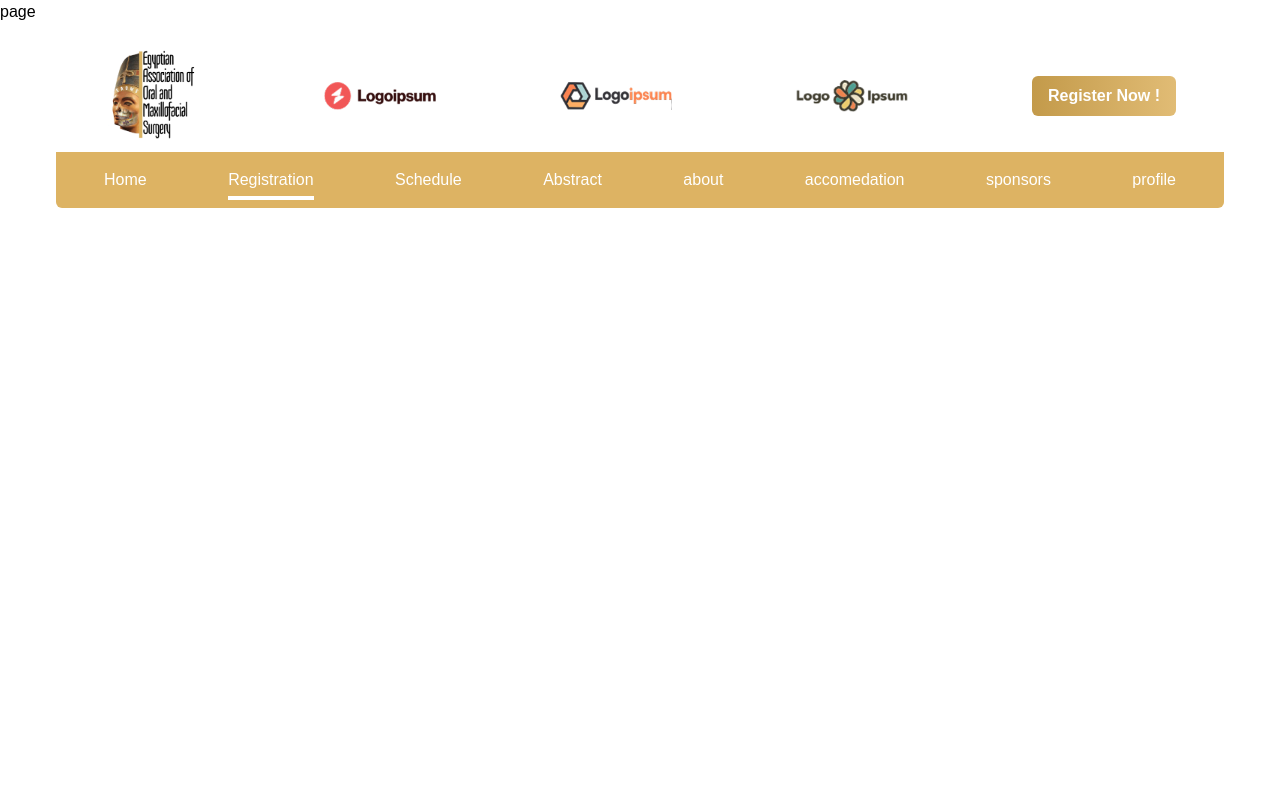
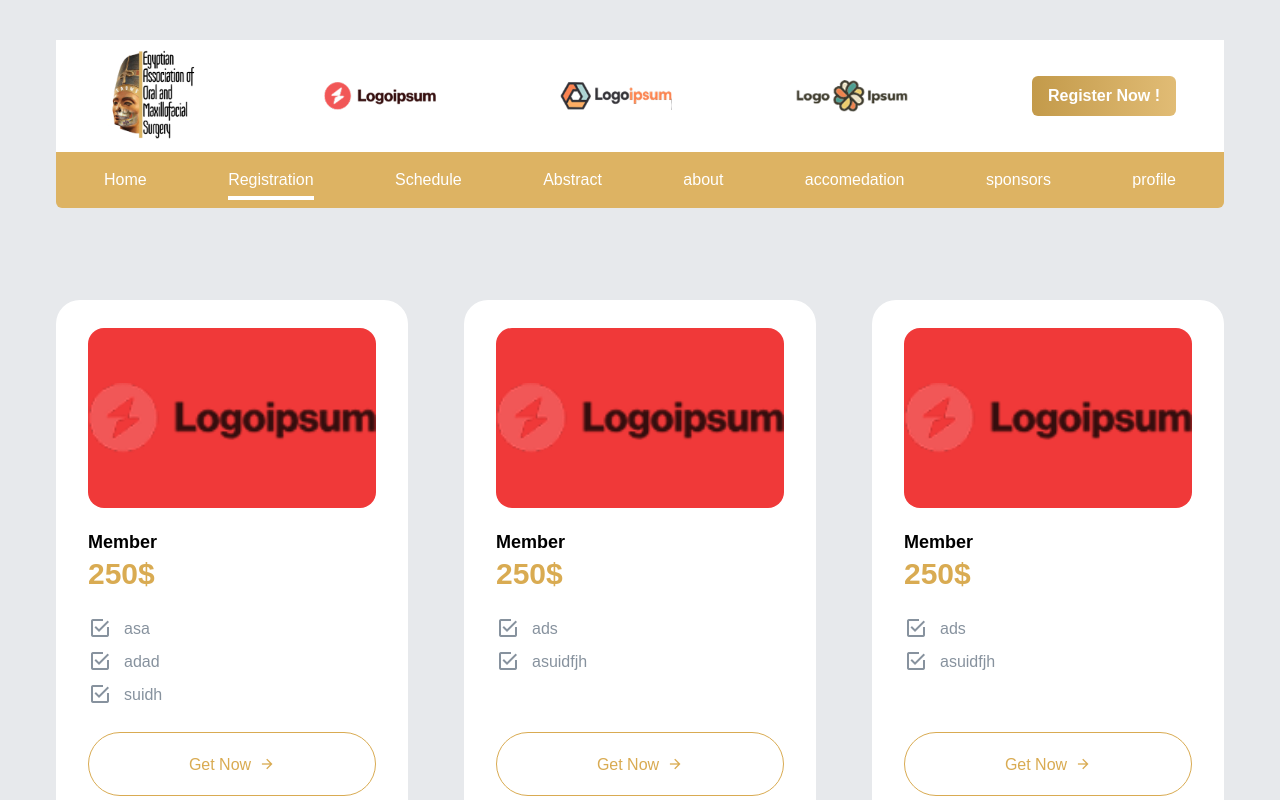
Before and after one commit to Nehal-Homoda/dentist-event, a Next.js app: page /registration in a window 1280 px wide. Built offline with nearby package versions, Linux system fonts and the light colour scheme.

Commit message:
make register card component

```diff
--- a/src/app/(default)/registration/page.tsx
+++ b/src/app/(default)/registration/page.tsx
@@ -1,7 +1,42 @@
-import React from 'react'
+import BaseRegisterCard from "@/components/shared/BaseRegisterCard";
+import React from "react";
+import { elements } from "@/core/AssetsManager";
 
+const cards = [
+    {
+        title: "Member",
+        price: "250$",
+        image: elements.sponsor1.src,
+        programs: ["asa", "adad", "suidh"],
+    },
+    {
+        title: "Premium",
+        price: "450$",
+        image: elements.sponsor2.src,
+        programs: ["ads", "asuidfjh"],
+    },
+    {
+        title: "Premium",
+        price: "450$",
+        image: elements.sponsor3.src,
+        programs: ["ads", "asuidfjh"],
+    },
+];
+// const programList = ["asa", "adad", "ads"];
 export default function page() {
-  return (
-    <div>page</div>
-  )
+    return (
+      <div className="py-[300px]">
+
+        <div className="grid grid-cols-3 gap-14 container ">
+            {cards.map((item, index) => (
+                <BaseRegisterCard  key={index}
+                    image={elements.sponsor1.src}
+                    price="250$"
+                    programList={item.programs}
+                    userTypeTitle="Member"
+                ></BaseRegisterCard>
+            ))}
+        </div>
+      </div>
+    );
 }
--- a/src/assets/styles/globals.css
+++ b/src/assets/styles/globals.css
@@ -50,6 +50,7 @@ body {
     height: 100%;
     max-width: 100vw;
     overflow-x: hidden;
+    background-color: #e7e9ec;
 }
 
 body {
--- a/src/components/Base/BaseOutlineBtn.tsx
+++ b/src/components/Base/BaseOutlineBtn.tsx
@@ -1,7 +1,13 @@
-import React from 'react'
+import React from "react";
 
-export default function BaseOutlineBtn() {
-  return (
-    <div>OutlineBtn</div>
-  )
+type Props = {
+    children: React.ReactNode;
+};
+export default function BaseOutlineBtn({ children }: Props) {
+    return (
+        <button className=" w-full border border-primary rounded-full  px-4 h-16 text-primary hover:bg-primary hover:text-background">
+            {children}
+            <span className="ms-2 font-bold mdi mdi-arrow-right "></span>
+        </button>
+    );
 }
--- a/src/components/layout/AppNavBar.tsx
+++ b/src/components/layout/AppNavBar.tsx
@@ -7,6 +7,8 @@ import { elements,brand } from "@/core/AssetsManager";
 import Link from "next/link";
 import { usePathname } from "next/navigation";
 import BaseBtn from "@/components/Base/BaseBtn";
+import BaseOutlineBtn from "../Base/BaseOutlineBtn";
+import BaseRegisterCard from "../shared/BaseRegisterCard";
 
 const navLinks = [
     { name: "Home", link: RoutesManager.home },
@@ -18,6 +20,8 @@ const navLinks = [
     { name: "sponsors", link: RoutesManager.sponsors },
     { name: "profile", link: RoutesManager.profile },
 ];
+
+const programList=['asa','adad','ads']
 
 type Props = {
     colorInverted: Boolean;
@@ -53,6 +57,8 @@ export default function AppNavBar({ colorInverted, isWithSponsors }: Props) {
                         <BaseBtn isWithArrow={false}>
                             <span>Register Now !</span>
                         </BaseBtn>
+
+
                     </div>
                 )}
                 <div
@@ -76,6 +82,7 @@ export default function AppNavBar({ colorInverted, isWithSponsors }: Props) {
                         </Link>
                     ))}
                 </div>
+
             </div>
         </>
     );
--- a/src/components/shared/BaseRegisterCard.tsx
+++ b/src/components/shared/BaseRegisterCard.tsx
@@ -1,14 +1,44 @@
-import React from 'react'
+import React from "react";
+import BaseOutlineBtn from "../Base/BaseOutlineBtn";
 
-type Props ={
+type Props = {
+    image: string;
+    userTypeTitle: string;
+    price: string;
+    programList: Array<string>;
+};
 
+export default function BaseRegisterCard({
+    image,
+    userTypeTitle,
+    price,
+    programList,
+}: Props) {
+    return (
+        <div className="bg-background rounded-3xl px-8 py-7  ">
+            <div className="w-full aspect-[4/2.5]  rounded-2xl bg-error">
+                <img className="w-full h-full object-contain" src={image} alt="" />
+            </div>
+            <div className="py-5">
+                <h1 className="text-black font-bold text-lg">
+                    {userTypeTitle}
+                </h1>
+                <p className="text-primary font-bold text-3xl">{price}</p>
+            </div>
+            <div className="mb-5 min-h-[100px]">
+                {programList.map((item, index) => (
+                    <ul
+                        key={index}
+                        className="text-secondary-400 flex items-center "
+                    >
+                        <span className="mdi mdi-checkbox-marked-outline text-2xl me-3"></span>
+                        <span className="">{item}</span>
+                    </ul>
+                ))}
+            </div>
+            <BaseOutlineBtn>
+                <span>Get Now</span>
+            </BaseOutlineBtn>
+        </div>
+    );
 }
-
-
-export default function BaseRegisterCard({userType ,price,list}) {
-  return (
-    <div>
-
-    </div>
-  )
-}
```
